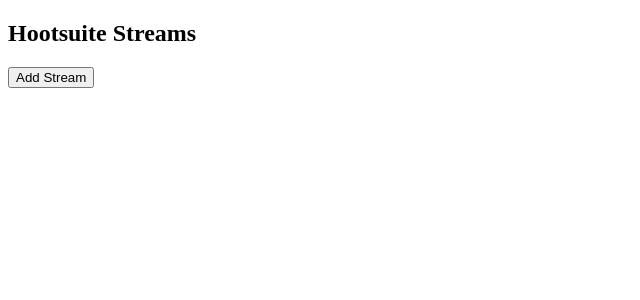
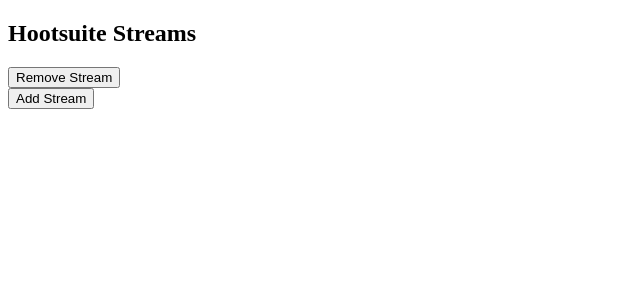
Before and after one commit to oliverpople/hootsuite-streams-clone, a React (Create React App) app: page / in a window 1280 px wide. Both pictures are taken after a click on the button "Add Stream". Shown: the top 300 px of the page, without its empty margins (0-640 px from the left). Built offline with nearby package versions, Linux system fonts and the light colour scheme.

Commit message:
Passed test: Stream component calls removeStream when clicking the `remove stream button`

```diff
--- a/src/components/Stream.js
+++ b/src/components/Stream.js
@@ -1,4 +1,5 @@
 import React, { Component } from 'react';
+import { Button } from 'react-bootstrap';
 
 class Stream extends Component {
   constructor() {
@@ -9,7 +10,14 @@
 
   render() {
     return (
-      <div></div>
+      <div>
+        <Button
+          className='btn-remove'
+          onClick={() => this.props.removeStream(this.props.stream.id)}
+        >
+        Remove Stream
+        </ Button>
+      </div>
     )
   }
 
```
Also changed, not shown: 2 other files (tests, documents, lock files or other folders).
